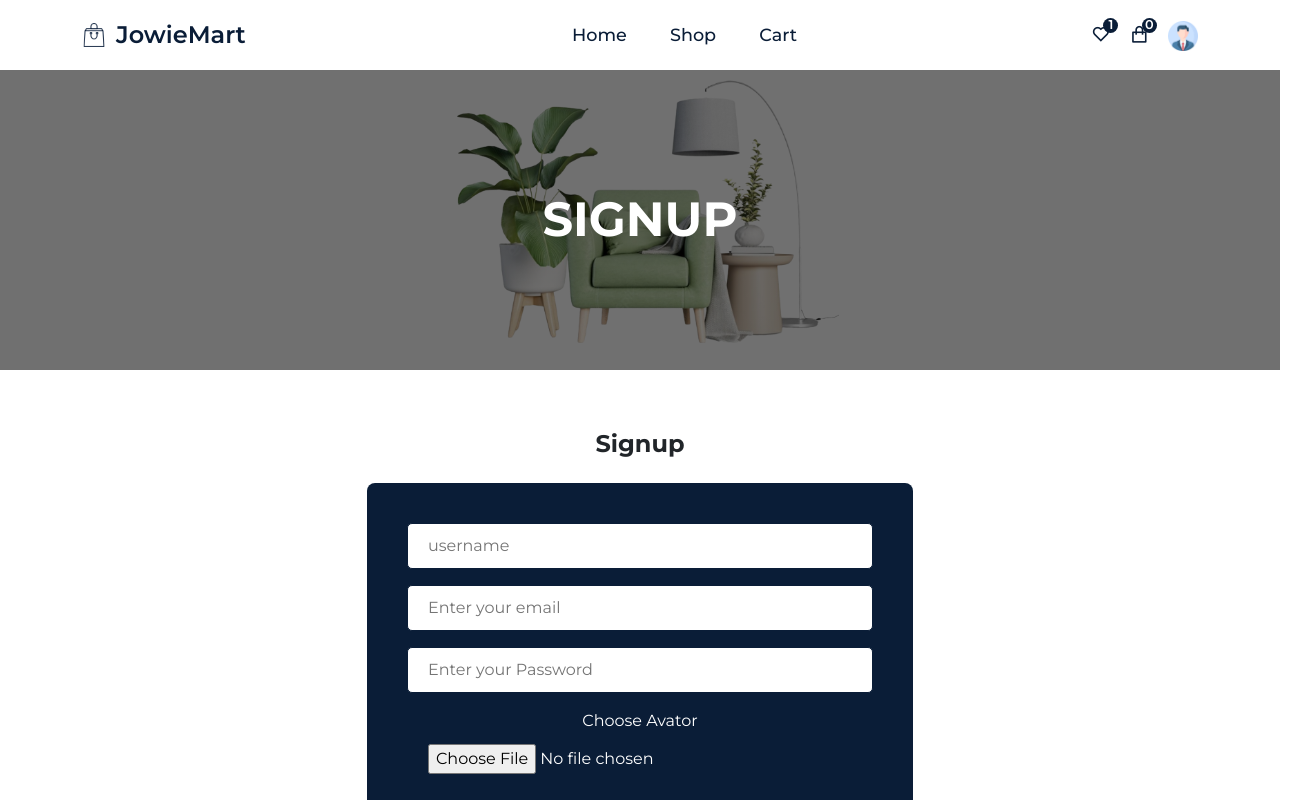
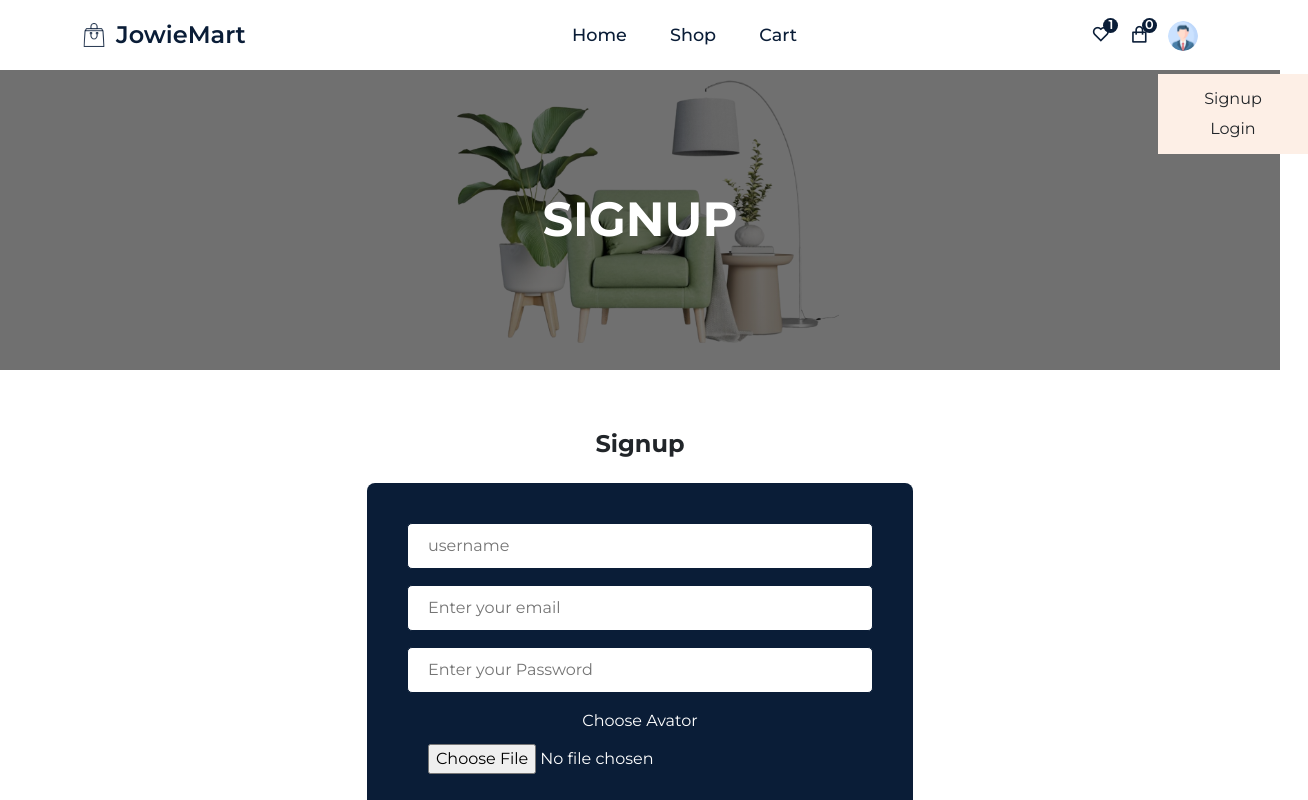
Before and after one commit to Joseph-muigai/Jowiemart, a React (Create React App) app: page /signup in a window 1280 px wide. Both pictures are taken after a click on the picture 1183 px from the left and 36 px from the top of the page. Shown: the top 800 px of the page, 1308 px wide, since content can reach past the window. Built offline with nearby package versions, Linux system fonts and the light colour scheme; no server answers.

Commit message:
handled login, logout, protected routes, firebase authentication

```diff
--- a/src/components/header/Header.jsx
+++ b/src/components/header/Header.jsx
@@ -3,9 +3,14 @@ import './header.css'
 import logo from '../../assets/images/eco-logo.png'
 import user_icon from '../../assets/images/user-icon.png'
 import {Container,Row} from 'reactstrap'
-import { Link, NavLink } from 'react-router-dom'
+import { Link, NavLink, useNavigate } from 'react-router-dom'
 import {motion} from 'framer-motion'
 import { useSelector } from 'react-redux'
+import useAuth from '../../custom_hooks/useAuth'
+import { signOut } from 'firebase/auth'
+import { auth } from '../../firebase.config'
+import { toast } from 'react-toastify'
+
 
  const nav__link = [
   {
@@ -24,8 +29,10 @@ import { useSelector } from 'react-redux'
 const Header = () => {
   const headerRef = useRef(null)
   const menuRef = useRef(null)
-
+  const navigate = useNavigate()
+  const  {currentUser} = useAuth()
   const totalQuantity = useSelector(state => state.cart.totalQuantity)
+  const profileActionsRef = useRef(null)
   const stickyHeaderfunc =()=>{
     window.addEventListener('scroll',()=>{
       if(document.body.scrollTop > 80|| document.documentElement.scrollTop>80){
@@ -37,11 +44,25 @@ const Header = () => {
     })
   }
 
+  const logout = async()=>{
+    try {
+      await signOut(auth)
+      toast.success('Logged out successfully')
+      navigate('/home')
+    } catch (error) {
+      console.log(error)
+      toast.error(error.message)
+    }
+  }
   useEffect(()=>{
     stickyHeaderfunc()
     return ()=>window.removeEventListener("scroll",stickyHeaderfunc)
   })
   const menuToggle =()=> menuRef.current.classList.toggle('active__menu')
+  const profileActionsToggle =()=>{
+    // console.log(profileActionsRef.current.classList);
+    profileActionsRef.current.classList.toggle('show__profileActions')
+  }
   return (
     <header className="header" ref={headerRef}>
       <Container>
@@ -81,9 +102,25 @@ const Header = () => {
               <span className="badge">{totalQuantity}</span>
               </Link>
             </span>
-            <span>
-              < motion.img whileTap ={{scale:1.2}} img src={user_icon} alt="user_icon" />
-            </span>
+            <div className='profile'>
+              < motion.img
+               whileTap ={{scale:1.2}}
+               img src={ currentUser? currentUser.photoURL: user_icon} alt="user_icon"
+               onClick={profileActionsToggle}
+               />
+
+              <div className="profile__actions" ref={profileActionsRef} onClick={profileActionsToggle}>
+                {
+                  currentUser?
+                  (<span onClick={logout}>Logout</span>):
+                  (<div className='d-flex align-items-center justify-content-center flex-column'>
+                    <Link to ='/signup'>Signup</Link>
+                    <Link to='/login'>Login</Link>
+                  </div>)
+
+                }
+              </div>
+            </div>
           <div className="mobile__menu">
             <span onClick ={menuToggle}><i class="ri-menu-line"></i></span>
           </div>
--- a/src/components/header/header.css
+++ b/src/components/header/header.css
@@ -68,10 +68,37 @@
     align-items: center;
     justify-content: center;
 }
-.nav__icons span img{
+.nav__icons .profile img{
     width: 30px;
     height: 30px;
     cursor: pointer;
+    border-radius: 50%;
+}
+.nav__icons .profile{
+    position: relative;
+    z-index: 9;
+}
+.nav__icons .profile .profile__actions{
+    position: absolute;
+    top: 98%;
+    left: 0;
+    margin-left: -10px;
+    margin-top: 5px;
+    width: 150px;
+    z-index: 10;
+    padding: 10px;
+    display: flex;
+    align-items: center;
+    flex-direction: column;
+    background: var(--card-bg-01);
+    line-height: 30px;
+    display: none;
+    cursor: pointer;
+
+
+}
+.show__profileActions{
+    display: block !important;
 }
 .mobile__menu{
     display: none;
--- /dev/null
+++ b/src/custom_hooks/useAuth.js
@@ -0,0 +1,21 @@
+import React, {useEffect, useState}from 'react'
+import { onAuthStateChanged } from 'firebase/auth'
+import { auth } from '../firebase.config'
+
+const useAuth = () => {
+    const [currentUser, setCurrentUser] = useState({})
+    useEffect(() => {
+        onAuthStateChanged(auth, (user) => {
+            if (user) {
+                setCurrentUser(user)
+            } else {
+                setCurrentUser(null)
+            }
+        })
+    }, [])
+  return {
+    currentUser,
+  }
+}
+
+export default useAuth
--- a/src/firebase.config.js
+++ b/src/firebase.config.js
@@ -1,22 +1,29 @@
-require("dotenv").config();
 // Import the functions you need from the SDKs you need
 import { initializeApp } from "firebase/app";
 import { getAnalytics } from "firebase/analytics";
 import {getAuth} from "firebase/auth";
+import{getFirestore} from "firebase/firestore";
+import {getStorage} from "firebase/storage";
+
+// import * as dotenv from 'dotenv'
+// dotenv.config()
 
 const firebaseConfig = {
-  apiKey: process.env.FIREBASE_APIKEY,
-  authDomain: process.env.FIREBASE_AUTHDOMAIN,
-  projectId: process.env.FIREBASE_PROJECTID,
-  storageBucket: process.env.FIREBASE_STORAGEBUCKET,
-  messagingSenderId: process.env.FIREBASE_MESSAGINGSENDERID,
-  appId: process.env.FIREBASE_APPID,
-  measurementId: process.env.FIREBASE_MEASUREMENTID
+  apiKey: process.env.REACT_APP_FIREBASE_APIKEY,
+  authDomain: process.env.REACT_APP_FIREBASE_AUTHDOMAIN,
+  projectId: process.env.REACT_APP_FIREBASE_PROJECTID,
+  storageBucket: process.env.REACT_APP_FIREBASE_STORAGEBUCKET,
+  messagingSenderId: process.env.REACT_APP_FIREBASE_MESSAGINGSENDERID,
+  appId: process.env.REACT_APP_FIREBASE_APPID,
+  measurementId: process.env.REACT_APP_FIREBASE_MEASUREMENTID
 };
 
 // Initialize Firebase
 const app = initializeApp(firebaseConfig);
 const analytics = getAnalytics(app);
+export const storage = getStorage(app);
+export const db = getFirestore(app);
+
 
 export const auth = getAuth(app);
 
--- a/src/pages/Login.jsx
+++ b/src/pages/Login.jsx
@@ -7,11 +7,33 @@ import { useDispatch, useSelector } from 'react-redux'
 import { Link } from 'react-router-dom'
 import HeroSection from '../components/Ui/HeroSection'
 import '../styles/login.css'
+import { signInWithEmailAndPassword } from 'firebase/auth'
+import { auth } from '../firebase.config'
+import { toast } from 'react-toastify'
+import { useNavigate } from 'react-router-dom'
 
 const Login = () => {
   const [email, setEmail] = useState('')
   const [password, setPassword] = useState('')
+  const [loading, setLoading] =useState(false)
 
+  const navigate = useNavigate()
+
+  const signIn = async(e) => {
+    e.preventDefault()
+    setLoading(true)
+    try {
+      const userCredentials = await signInWithEmailAndPassword(auth, email, password)
+      const user = userCredentials.user
+      console.log(user);
+      setLoading(false)
+      toast.success('Login successful')
+      navigate('/checkout')
+    } catch (error) {
+      setLoading(false)
+      toast.error(error.message)
+    }
+  }
   return (
     <Helmet title="Login">
       <HeroSection title="Login" />
@@ -19,10 +41,16 @@ const Login = () => {
 
         <Container>
           <Row>
+            {
+              loading ? (
+                <Col lg="12" className='text-center'>
+                  <h5 className='fw-bold'>Loading .....</h5>
+                </Col>
+              ):(
                 <Col lg="6" className='m-auto text-center'>
                 <h3 className="fw-bold fs-4 mb-4">Login</h3>
 
-              <Form className='auth__form'>
+                <Form className='auth__form' onSubmit={signIn}>
                   <FormGroup className='form__group'>
                      <input
                       type="email"
@@ -46,6 +74,9 @@ const Login = () => {
                 </Form>
 
               </Col>
+              )
+            }
+
           </Row>
         </Container>
       </section>
--- /dev/null
+++ b/src/routers/ProtectedRoutes.js
@@ -0,0 +1,10 @@
+import React from 'react'
+import useAuth from '../custom_hooks/useAuth'
+import { Navigate } from 'react-router-dom'
+
+const ProtectedRoutes = ({children}) => {
+    const {currentUser} = useAuth()
+  return currentUser ? children : <Navigate to="/login"/>
+}
+
+export default ProtectedRoutes
--- a/src/routers/Router.js
+++ b/src/routers/Router.js
@@ -7,6 +7,7 @@ import Checkout from '../pages/Checkout'
 import Login from '../pages/Login'
 import  Signup from '../pages/Signup'
 import { Route, Routes,Navigate } from 'react-router-dom'
+import ProtectedRoutes from './ProtectedRoutes'
 const Router = () => {
   return <Routes>
     <Route path="/" element={<Navigate to="/home" />} />
@@ -14,7 +15,9 @@ const Router = () => {
     <Route path="/shop" element={<Shop />} />
     <Route path="/cart" element={<Cart />} />
     <Route path="/shop/:id" element={<ProductDetails />} />
-    <Route path="/checkout" element={<Checkout />} />
+    <Route path="/checkout" element={<ProtectedRoutes>
+      <Checkout/>
+    </ProtectedRoutes>} />
     <Route path="/login" element={<Login />} />
     <Route path="/signup" element={<Signup />} />
 
```
Also changed, not shown: src/pages/Signup.jsx (+58 -6 lines). Lines whose indentation alone changed are shown as unchanged.
